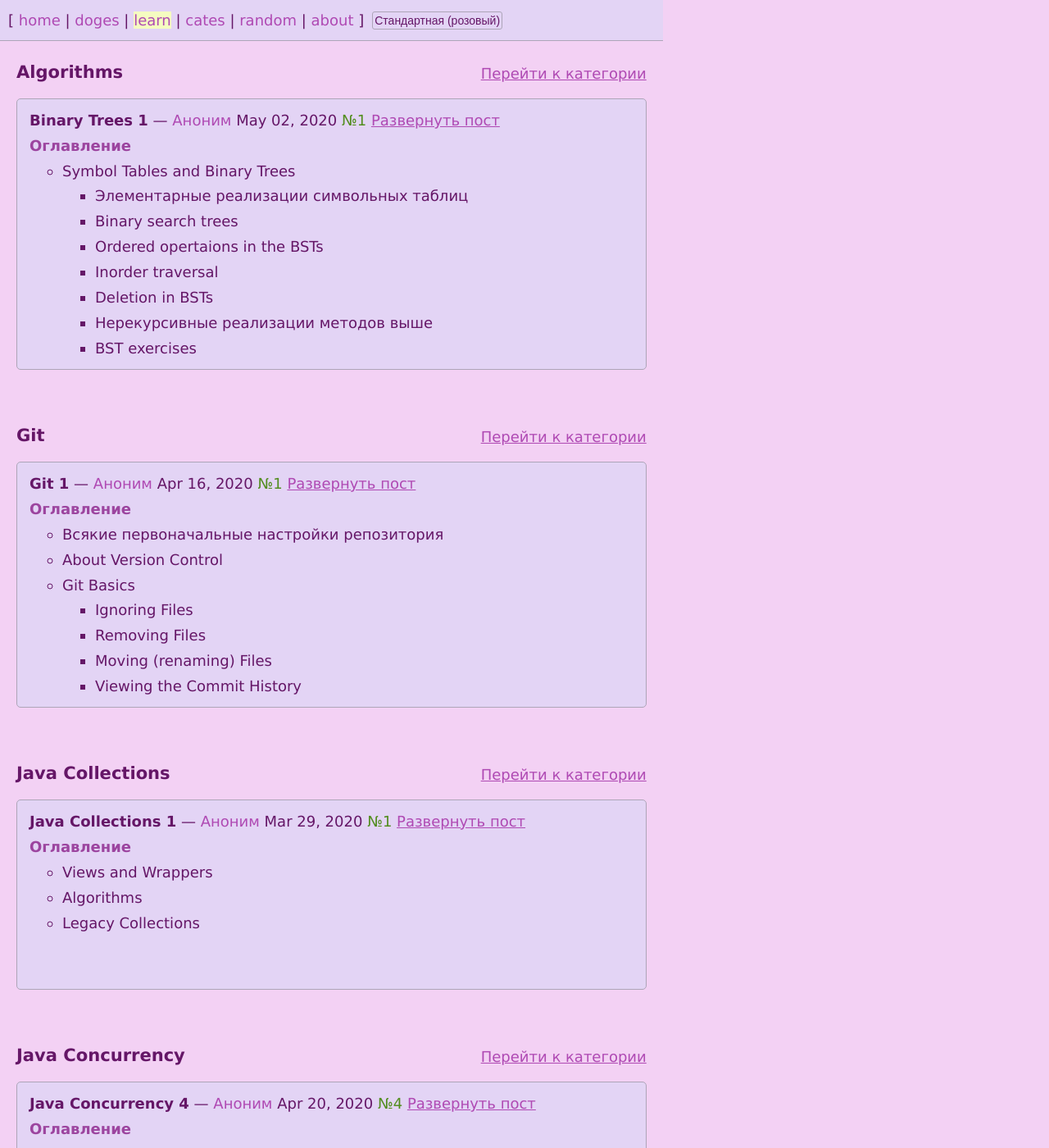
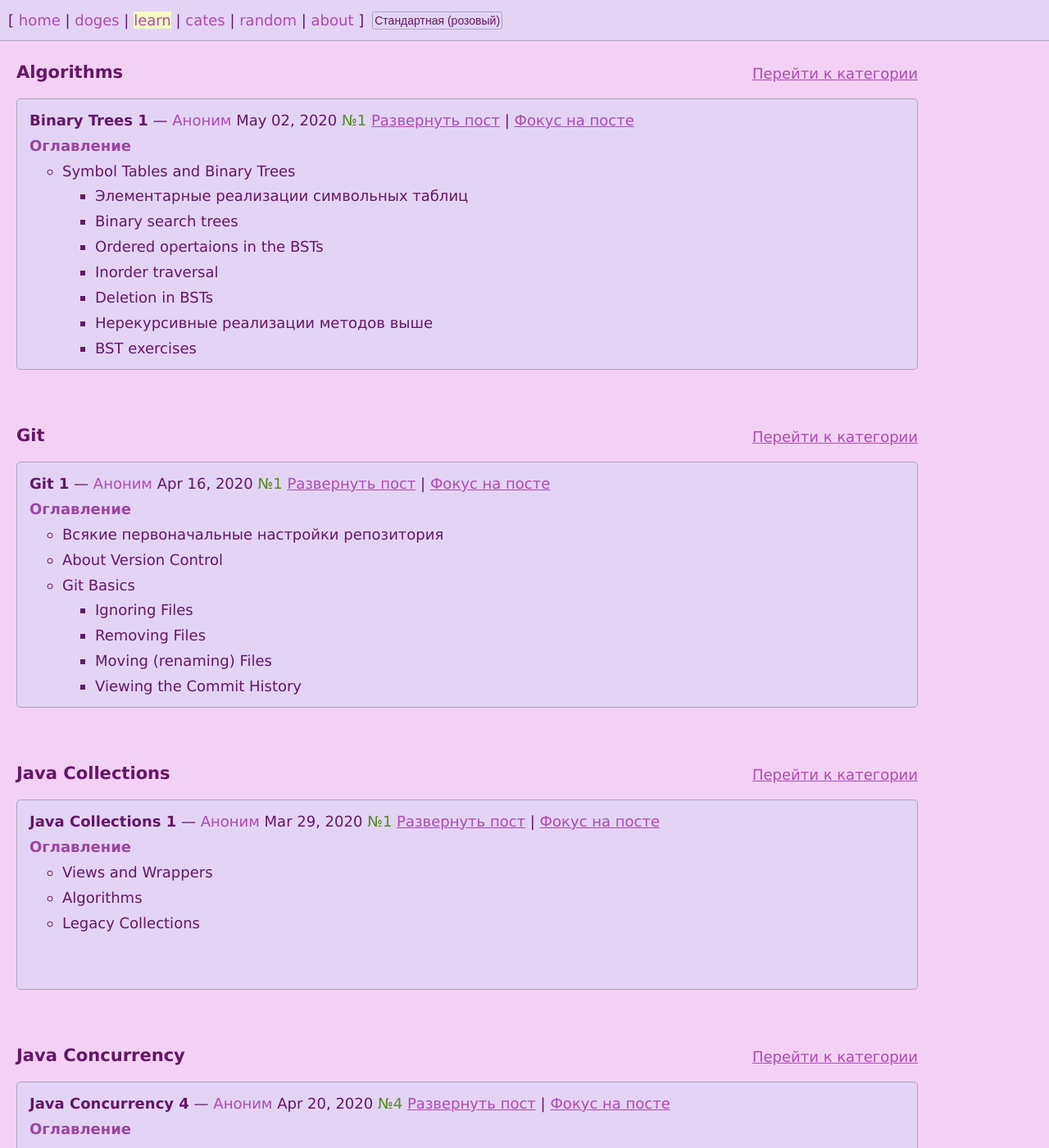
Before and after one commit to PoppyFanboy/poppyfanboy.github.io, a Jekyll site: the page built from learn.md, in a window 1280 px wide and 1400 px high. Shown: the whole window at 82% size. Built offline with Jekyll 4.4.1, drawn with Linux system fonts in a browser that asks for light colours; some of the changed text lies outside the part shown.

Commit message:
Add focus on post button

```diff
--- a/_includes/post.html
+++ b/_includes/post.html
@@ -14,7 +14,10 @@
     }
 </style>
 
-<div class="post-wrapper">
+{% assign postId = include.title | append: include.date | replace: " ", "" | replace: ",", "-" %}
+{% assign buttonId = postId | append: "-button" %}
+
+<div class="post-wrapper" id="{{ postId }}">
 
     <div class="post-header-wrapper">
         <span class="post-title">{{ include.title }}</span>
@@ -29,6 +32,8 @@
         <span class="post-date">{{ include.date }}</span>
         <span class="post-number">№{{ include.number }}</span>
         <a href="{{ include.url }}">Развернуть пост</a>
+        <span> | </span>
+        <span class="text-button" id="{{ buttonId }}">Фокус на посте</span>
     </div>
 
     {% if include.images.size > 1 %}
@@ -65,4 +70,27 @@
         {% endif %}
     </div>
 
+    <script>
+        (function() {
+            const focusButton = document.getElementById("{{ buttonId }}");
+
+            document.getElementById("{{ buttonId }}").addEventListener("click", function() {
+                const contentWrapper = document.getElementsByClassName("content-wrapper")[0];
+                const currentPost = document.getElementById("{{ postId }}");
+
+                if (contentWrapper.style.visibility == "hidden") {
+                    contentWrapper.style.visibility = "visible";
+                    currentPost.style.visibility = "inherit";
+                    focusButton.style.backgroundColor = "";
+                    focusButton.style.color = "";
+                } else {
+                    contentWrapper.style.visibility = "hidden";
+                    currentPost.style.visibility = "visible";
+                    focusButton.style.backgroundColor = "var(--nav-selected-bg-color)";
+                    focusButton.style.color = "var(--nav-selected-color)";
+                }
+            });
+        })();
+    </script>
+
 </div>
--- a/assets/css/default.css
+++ b/assets/css/default.css
@@ -1,5 +1,5 @@
 body {
-    width: fit-content;
+    max-width: 100%;
     overflow-x: auto;
     font-family: Verdana, sans-serif;
     font-size: 18px;
@@ -11,7 +11,8 @@
 }
 
 .content-wrapper {
-    margin: 0 20px 20px 20px;
+    margin: 0 0 20px 0;
+    padding: 0 20px 0 20px;
 }
 
 a {
@@ -44,10 +45,9 @@
     font-style: italic;
 }
 
-.show-skipped-posts-button {
+.text-button {
     color: var(--href-color);
     text-decoration: underline;
-    font-style: italic;
     cursor: pointer;
 }
 
--- a/learn.md
+++ b/learn.md
@@ -34,7 +34,7 @@
 
             {% assign postsLeft = posts.size | minus: 2 %}
             {% if postsLeft > 0 %}
-                <span class="skipped-posts-count" id="{{ categoryNameNoSpaces | append: "-skipped-count" }}">(Пропущено {{ postsLeft }} постов. <span class="show-skipped-posts-button" id="{{ categoryNameNoSpaces | append: "-show-skipped" }}">Посмотреть все посты.</span>)</span>
+                <span class="skipped-posts-count" id="{{ categoryNameNoSpaces | append: "-skipped-count" }}">(Пропущено {{ postsLeft }} постов. <span class="text-button" id="{{ categoryNameNoSpaces | append: "-show-skipped" }}">Посмотреть все посты.</span>)</span>
                 <script>
                     document.getElementById("{{ categoryNameNoSpaces | append: "-show-skipped" }}").addEventListener("click", function() {
                         const hiddenPosts = document.querySelectorAll(".hidden-post.{{ categoryNameNoSpaces }}");
```
